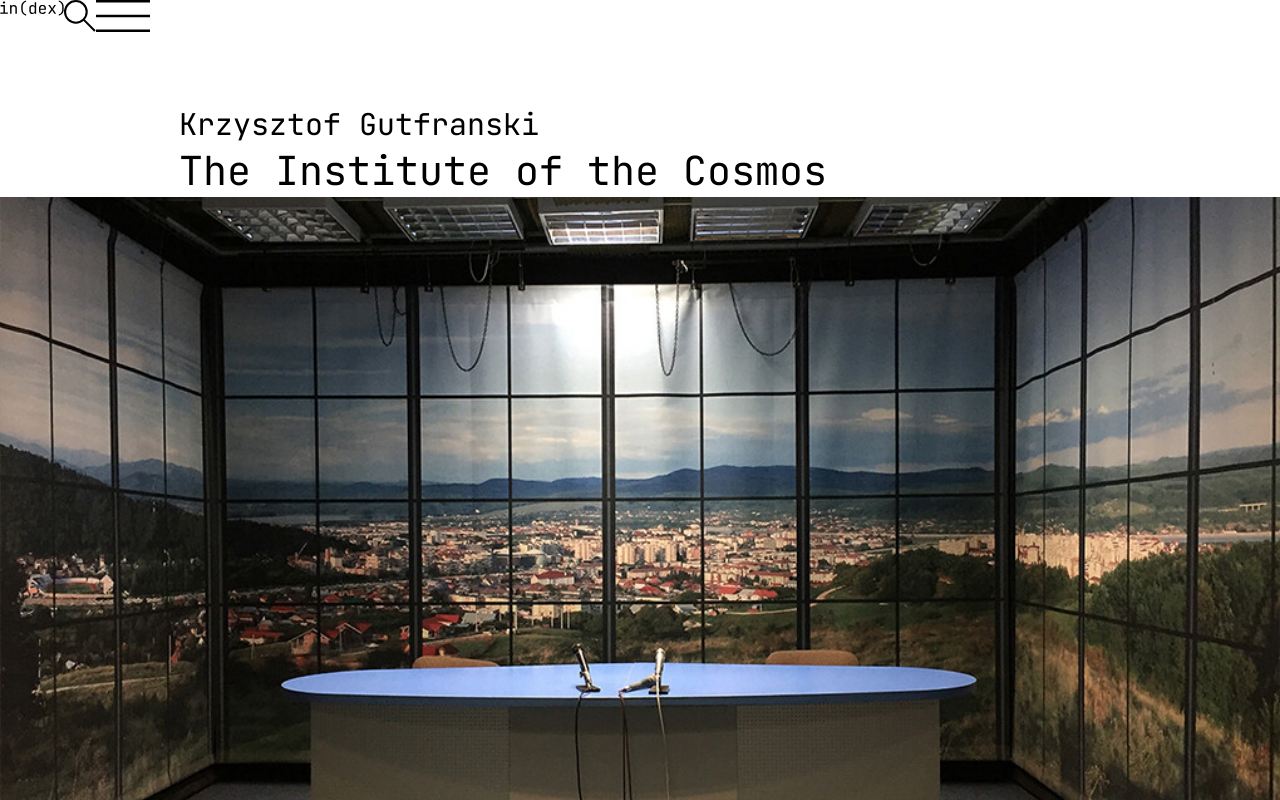
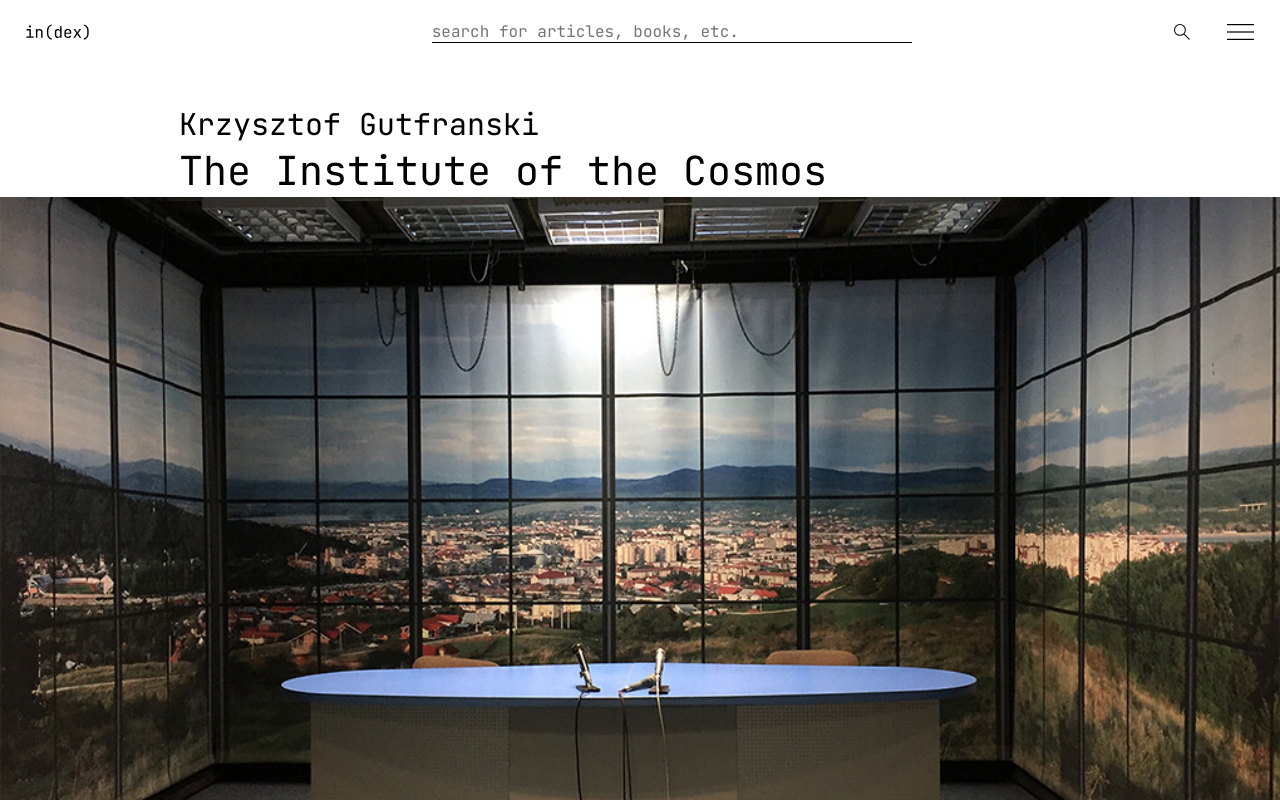
Before and after one commit to MZSkjaerstad/Prosesser_og_brukergrensesnitt, a Vue app: page / in a window 1280 px wide. Shown: the top 800 px of the page. Built offline with nearby package versions, Linux system fonts and the light colour scheme.

Commit message:
:lipstick: Header UI updated

```diff
--- a/src/app/App.vue
+++ b/src/app/App.vue
@@ -5,7 +5,7 @@
 
 <script>
     // Test
-    import Header from '../components/Header.vue';
+    import Header from '../components/Header/Header.vue';
     export default {
         components: {
           Header
--- /dev/null
+++ b/src/components/Header/Header.vue
@@ -0,0 +1,46 @@
+<template>
+	<header class="header">
+		<Logo />
+		<SearchBar />
+		<div class="header__buttons">
+		<SearchButton />
+		<MenuButton />
+		</div>
+	</header>
+</template>
+
+<script>
+
+import Logo from "./Logo.vue"
+import SearchButton from "./SearchButton.vue"
+import MenuButton from "./MenuButton.vue"
+import SearchBar from './SearchBar.vue'
+
+export default {
+   components: {
+		Logo,
+		SearchButton,
+		MenuButton,
+		SearchBar
+   }
+}
+</script>
+
+<style>
+	.header {
+		width: 100%;
+		height: 4rem;
+		padding: 0 2%;
+		background: inherit;
+		display: flex;
+		align-items: center;
+		justify-content: space-between;
+	}
+
+	.header__buttons {
+		width: 10rem;
+		display: flex;
+		justify-content: space-between;
+		padding: 0 0 0 5rem;
+	}
+</style>
--- /dev/null
+++ b/src/components/Header/Logo.vue
@@ -0,0 +1,26 @@
+<template>
+	<div class="logo">
+		<img class="logo__image" src="./../../../public/assets/images/in(dex).svg" alt="">
+	</div>
+</template>
+
+<script>
+
+export default {
+   components: {
+
+   }
+}
+</script>
+
+<style>
+	.logo {
+		height: 1rem;
+		padding: 0 10rem 0 0;
+	}
+
+	.logo__image  {
+		height: 100%;
+		width: auto;
+	}
+</style>
--- /dev/null
+++ b/src/components/Header/MenuButton.vue
@@ -0,0 +1,29 @@
+<template>
+	<button class="menu">
+		<img class="menu__image" src="./../../../public/assets/images/menu.svg" alt="">
+	</button>
+</template>
+
+<script>
+
+export default {
+   components: {
+
+   }
+}
+</script>
+
+<style>
+	.menu {
+		height: 1rem;
+		background: inherit;
+		border: 0;
+		cursor: pointer;
+		outline: none;
+	}
+
+	.menu__image  {
+		height: 100%;
+		width: auto;
+	}
+</style>
--- /dev/null
+++ b/src/components/Header/SearchBar.vue
@@ -0,0 +1,33 @@
+<template>
+	<div class="search-bar">
+		<input id="search" placeholder="search for articles, books, etc." type="text">
+	</div>
+</template>
+
+<script>
+
+import Logo from "./Logo.vue"
+import SearchButton from "./SearchButton.vue"
+import MenuButton from "./MenuButton.vue"
+
+export default {
+   components: {
+		Logo,
+		SearchButton,
+		MenuButton
+   }
+}
+</script>
+
+<style>
+	.search-bar {
+		border-bottom: 1px solid black;
+	}
+
+	#search {
+		font: var(--font-family);
+		width: 30rem;
+		border: none;
+		outline: none;
+	}
+</style>
--- /dev/null
+++ b/src/components/Header/SearchButton.vue
@@ -0,0 +1,29 @@
+<template>
+	<button class="search">
+		<img class="search__image" src="./../../../public/assets/images/search.svg" alt="">
+	</button>
+</template>
+
+<script>
+
+export default {
+   components: {
+
+   }
+}
+</script>
+
+<style>
+	.search {
+		height: 1rem;
+		background: var(--background);
+		border: 0;
+		cursor: pointer;
+		outline: none;
+	}
+
+	.search__image  {
+		height: 100%;
+		width: auto;
+	}
+</style>
```
